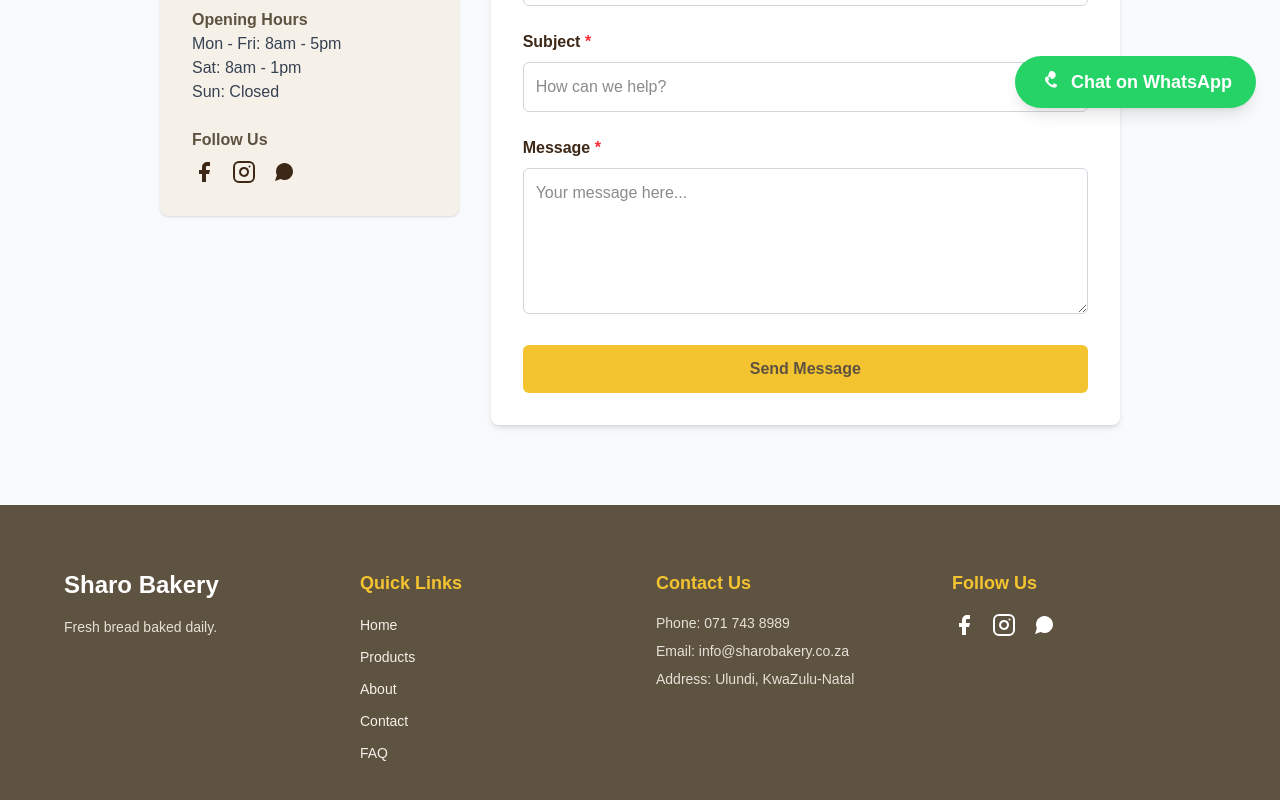
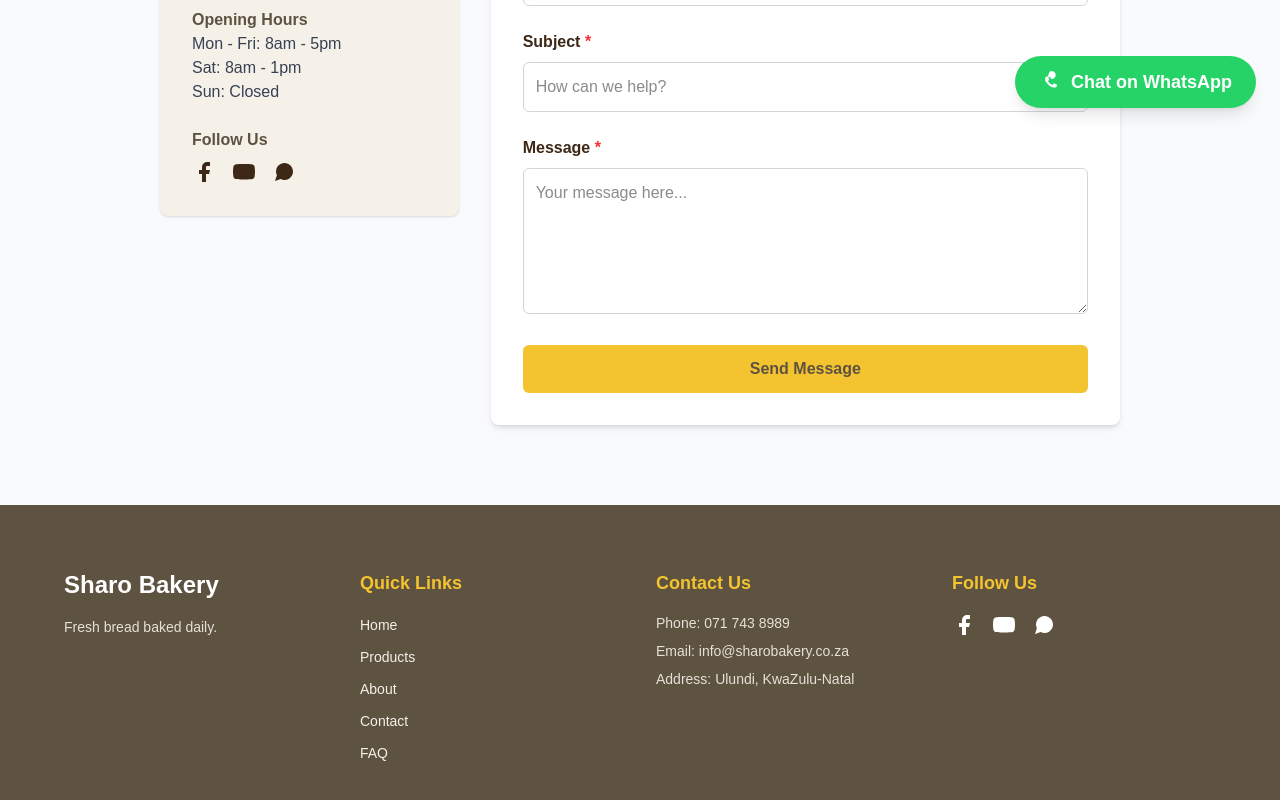
Before and after one commit to futurenowonline-ux/sharo-bakery-website, a Next.js app: page /contact in a window 1280 px wide. Shown: the part 668-1468 px from the top of the page. Built offline with nearby package versions, Linux system fonts and the light colour scheme.

Commit message:
Chore: Replace Instagram link with YouTube channel

```diff
--- a/app/components/Footer.tsx
+++ b/app/components/Footer.tsx
@@ -66,10 +66,10 @@
                                 <path d="M18 2h-3a5 5 0 00-5 5v3H7v4h3v8h4v-8h3l1-4h-4V7a1 1 0 011-1h3z"></path>
                             </svg>
                         </a>
-                        <a href="#" className="hover:text-sharo-gold" aria-label="Instagram">
-                            <svg fill="none" stroke="currentColor" strokeLinecap="round" strokeLinejoin="round" strokeWidth="2" className="w-6 h-6" viewBox="0 0 24 24">
-                                <rect width="20" height="20" x="2" y="2" rx="5" ry="5"></rect>
-                                <path d="M16 11.37A4 4 0 1112.63 8 4 4 0 0116 11.37zm1.5-4.87h.01"></path>
+                        <a href="https://www.youtube.com/@SharoBakery" target="_blank" rel="noopener noreferrer" className="hover:text-sharo-gold" aria-label="YouTube">
+                            <svg fill="currentColor" strokeLinecap="round" strokeLinejoin="round" strokeWidth="2" className="w-6 h-6" viewBox="0 0 24 24">
+                                <path d="M22.54 6.42a2.78 2.78 0 0 0-1.94-2C18.88 4 12 4 12 4s-6.88 0-8.6.46a2.78 2.78 0 0 0-1.94 2A29 29 0 0 0 1 11.75a29 29 0 0 0 .46 5.33A2.78 2.78 0 0 0 3.4 19c1.72.46 8.6.46 8.6.46s6.88 0 8.6-.46a2.78 2.78 0 0 0 1.94-2 29 29 0 0 0 .46-5.25 29 29 0 0 0-.46-5.33z"></path>
+                                <polygon points="9.75 15.02 15.5 11.75 9.75 8.48 9.75 15.02"></polygon>
                             </svg>
                         </a>
                         <a
--- a/app/contact/page.tsx
+++ b/app/contact/page.tsx
@@ -71,10 +71,10 @@
                                             <path d="M18 2h-3a5 5 0 00-5 5v3H7v4h3v8h4v-8h3l1-4h-4V7a1 1 0 011-1h3z"></path>
                                         </svg>
                                     </a>
-                                    <a href="#" className="hover:text-sharo-gold" aria-label="Instagram">
-                                        <svg fill="none" stroke="currentColor" strokeLinecap="round" strokeLinejoin="round" strokeWidth="2" className="h-6 w-6 text-sharo-dark hover:text-sharo-gold" viewBox="0 0 24 24">
-                                            <rect width="20" height="20" x="2" y="2" rx="5" ry="5"></rect>
-                                            <path d="M16 11.37A4 4 0 1112.63 8 4 4 0 0116 11.37zm1.5-4.87h.01"></path>
+                                    <a href="https://www.youtube.com/@SharoBakery" target="_blank" rel="noopener noreferrer" className="hover:text-sharo-gold" aria-label="YouTube">
+                                        <svg fill="currentColor" strokeLinecap="round" strokeLinejoin="round" strokeWidth="2" className="h-6 w-6 text-sharo-dark hover:text-sharo-gold" viewBox="0 0 24 24">
+                                            <path d="M22.54 6.42a2.78 2.78 0 0 0-1.94-2C18.88 4 12 4 12 4s-6.88 0-8.6.46a2.78 2.78 0 0 0-1.94 2A29 29 0 0 0 1 11.75a29 29 0 0 0 .46 5.33A2.78 2.78 0 0 0 3.4 19c1.72.46 8.6.46 8.6.46s6.88 0 8.6-.46a2.78 2.78 0 0 0 1.94-2 29 29 0 0 0 .46-5.25 29 29 0 0 0-.46-5.33z"></path>
+                                            <polygon points="9.75 15.02 15.5 11.75 9.75 8.48 9.75 15.02"></polygon>
                                         </svg>
                                     </a>
                                     <a
```
